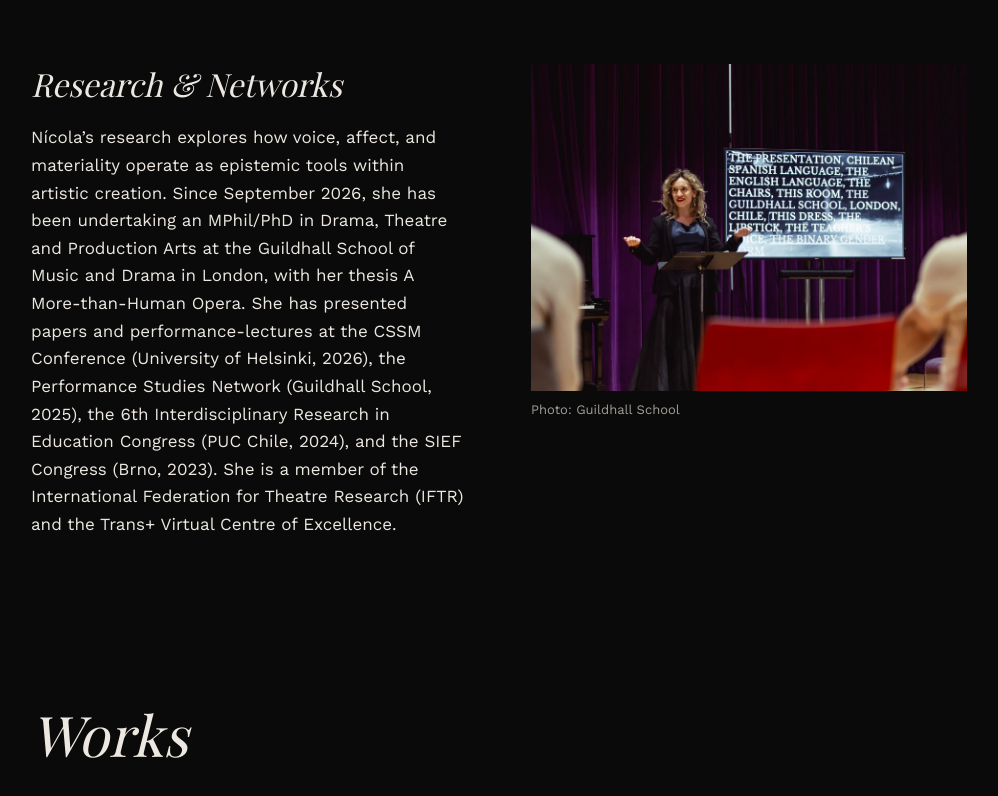
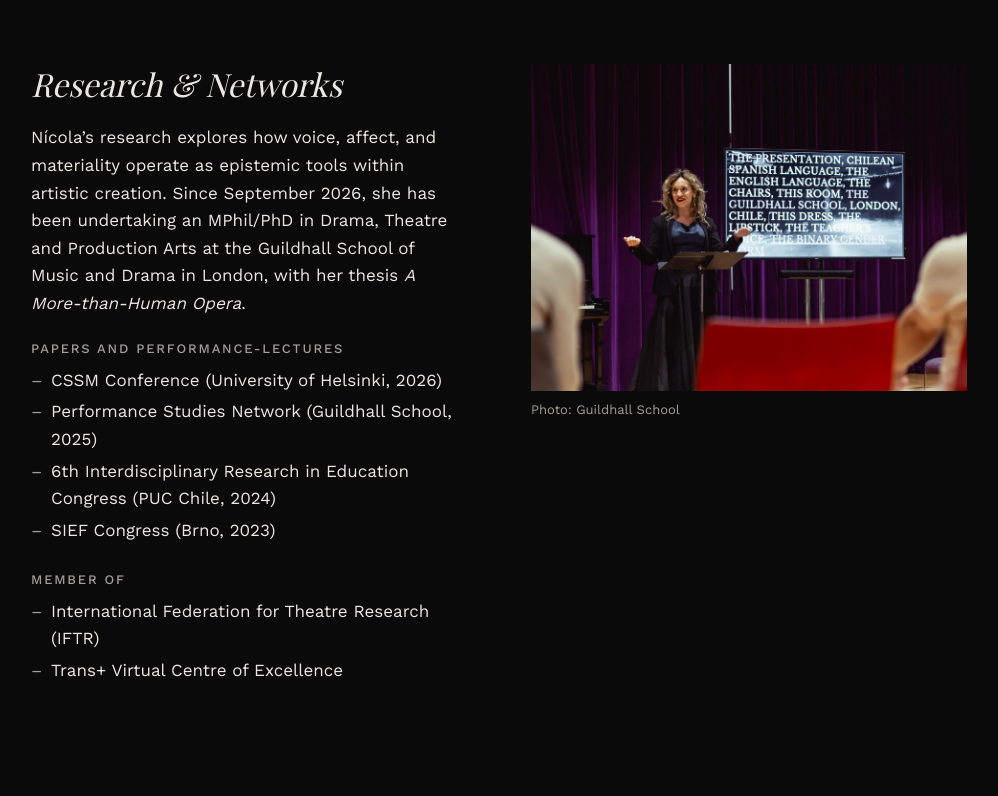
Before and after one commit to gab-hono/nicola-vilander-portfolio, a Next.js app: page / in a window 1280 px wide. Shown: the part 2504-3300 px from the top of the page, without its empty margins (249-1247 px from the left). Built offline with nearby package versions, Linux system fonts and the light colour scheme; a web font is replaced by a local one.

Commit message:
style: italicise work titles and turn enumerations into labelled lists

```diff
--- a/components/AboutSection.tsx
+++ b/components/AboutSection.tsx
@@ -1,6 +1,8 @@
 import { about } from "@/content/about";
 import type { AboutBlock } from "@/content/types";
 import { MediaImage } from "./MediaImage";
+import { RichText } from "./RichText";
+import { TextLists } from "./TextLists";
 
 /** Half of the desktop content column (content width minus the 64px grid gap). */
 const HALF_COLUMN_SIZES =
@@ -12,7 +14,10 @@ function TextBlock({ block }: { block: AboutBlock }) {
   return (
     <div className="flex flex-col gap-5">
       <h3 className={blockTitle}>{block.title}</h3>
-      <p>{block.body}</p>
+      <p>
+        <RichText text={block.body} />
+      </p>
+      <TextLists lists={block.lists} />
       {block.credits && <p className="text-[13px] text-muted">{block.credits}</p>}
     </div>
   );
--- a/components/ProjectArticle.tsx
+++ b/components/ProjectArticle.tsx
@@ -1,5 +1,7 @@
 import type { Project } from "@/content/types";
 import { MediaImage } from "./MediaImage";
+import { RichText } from "./RichText";
+import { TextLists } from "./TextLists";
 import { VideoEmbed } from "./VideoEmbed";
 
 const FULL_COLUMN_SIZES =
@@ -10,11 +12,20 @@ const GALLERY_SIZES =
   "(min-width: 1024px) calc((100vw - 344px - 64px - 16px) / 4), calc((100vw - 40px - 12px) / 2)";
 
 export function ProjectArticle({ project }: { project: Project }) {
-  const { slug, title, years, role, description, leadImage, gallery, videos, credits } =
+  const { slug, title, years, role, description, lists, leadImage, gallery, videos, credits } =
     project;
 
   const hasMedia = gallery.length > 0 || videos.length > 0;
   const titleId = `${slug}-title`;
+
+  const text = (
+    <div className="flex flex-col gap-6">
+      <p>
+        <RichText text={description} />
+      </p>
+      <TextLists lists={lists} />
+    </div>
+  );
 
   const creditsLine = credits && (
     <p className="text-[13px] text-muted">{credits}</p>
@@ -48,7 +59,7 @@ export function ProjectArticle({ project }: { project: Project }) {
 
       {hasMedia ? (
         <div className="grid grid-cols-1 gap-8 lg:grid-cols-2 lg:items-start lg:gap-16">
-          <p>{description}</p>
+          {text}
           <div className="flex flex-col gap-4">
             {gallery.length > 0 && (
               <div className="grid grid-cols-2 gap-3 lg:gap-4">
@@ -71,7 +82,7 @@ export function ProjectArticle({ project }: { project: Project }) {
         </div>
       ) : (
         <div className="flex max-w-prose flex-col gap-4">
-          <p>{description}</p>
+          {text}
           {creditsLine}
         </div>
       )}
--- /dev/null
+++ b/components/RichText.tsx
@@ -0,0 +1,12 @@
+/**
+ * Renders a content string, setting the parts wrapped in _underscores_ in italics
+ * (work titles). Kept deliberately tiny: no other markup is supported.
+ */
+export function RichText({ text }: { text: string }) {
+  // split with a capture group alternates plain and italic parts: [plain, italic, plain, …]
+  const parts = text.split(/_([^_]+)_/);
+
+  return parts.map((part, index) =>
+    index % 2 === 1 ? <em key={index}>{part}</em> : part,
+  );
+}
--- /dev/null
+++ b/components/TextLists.tsx
@@ -0,0 +1,29 @@
+import type { TextList } from "@/content/types";
+import { RichText } from "./RichText";
+
+/** Labelled lists under a text block (conferences, productions, memberships). */
+export function TextLists({ lists }: { lists?: TextList[] }) {
+  if (!lists || lists.length === 0) return null;
+
+  return (
+    <div className="flex flex-col gap-6">
+      {lists.map((list) => (
+        <div key={list.label} className="flex flex-col gap-2">
+          <h4 className="text-[13px] font-medium tracking-[0.14em] text-muted uppercase">
+            {list.label}
+          </h4>
+          <ul className="flex flex-col gap-1">
+            {list.items.map((item) => (
+              <li
+                key={item}
+                className="relative pl-5 before:absolute before:left-0 before:text-muted before:content-['–']"
+              >
+                <RichText text={item} />
+              </li>
+            ))}
+          </ul>
+        </div>
+      ))}
+    </div>
+  );
+}
--- a/content/about.ts
+++ b/content/about.ts
@@ -5,6 +5,7 @@ import researchImage from "./images/mister-the-earrings/1g4a7175.jpg";
 
 // Texts validated by Nícola (7 Nov); name updated to "Vilander-Gajardo" (11 Nov).
 // Images added on 13 Nov. Press moved to press.ts (17 Nov).
+// 18 Nov: work titles in _italics_; Research enumerations moved to lists (same wording, newest first).
 // Pending: practice photo credit.
 export const about: About = {
   bio: "Nícola Vilander-Gajardo is a Chilean transdisciplinary artist, performer, and educator working across opera, theatre, and artistic research. Her practice approaches opera and performance as entangled bio-socio-cultural phenomena. Grounded in trans experience, social justice frameworks, and inclusive pedagogies, her work engages human and more-than-human bodies as collaborators. By deliberately blurring the boundaries between artist, performer, and audience, her practice foregrounds collective authorship, affective circulation, and embodied modes of knowing that challenge canonical, colonial, and binary structures within opera and performance.",
@@ -33,7 +34,7 @@ export const about: About = {
 
   practice: {
     title: "Operatic & Vocal Practice",
-    body: "From witnessing La Traviata at the age of eight in southern Chile, through works such as Elektra and Divas, to the ongoing imagination of a transcultural, transdisciplinary, and more-than-human opera, opera has remained Nícola’s primary ground of transformation. Her practice approaches the operatic bodies as resonant matter, explored through distortion, looping, improvisation, and field recording. Current experiments engage voice as both human and nonhuman vibration.",
+    body: "From witnessing _La Traviata_ at the age of eight in southern Chile, through works such as _Elektra_ and _Divas_, to the ongoing imagination of a transcultural, transdisciplinary, and more-than-human opera, opera has remained Nícola’s primary ground of transformation. Her practice approaches the operatic bodies as resonant matter, explored through distortion, looping, improvisation, and field recording. Current experiments engage voice as both human and nonhuman vibration.",
     image: {
       src: practiceImage,
       alt: "A performer in a dark coat sits on a red ball, one hand raised, in front of a giant red circle on stage",
@@ -44,7 +45,25 @@ export const about: About = {
 
   research: {
     title: "Research & Networks",
-    body: "Nícola’s research explores how voice, affect, and materiality operate as epistemic tools within artistic creation. Since September 2026, she has been undertaking an MPhil/PhD in Drama, Theatre and Production Arts at the Guildhall School of Music and Drama in London, with her thesis A More-than-Human Opera. She has presented papers and performance-lectures at the CSSM Conference (University of Helsinki, 2026), the Performance Studies Network (Guildhall School, 2025), the 6th Interdisciplinary Research in Education Congress (PUC Chile, 2024), and the SIEF Congress (Brno, 2023). She is a member of the International Federation for Theatre Research (IFTR) and the Trans+ Virtual Centre of Excellence.",
+    body: "Nícola’s research explores how voice, affect, and materiality operate as epistemic tools within artistic creation. Since September 2026, she has been undertaking an MPhil/PhD in Drama, Theatre and Production Arts at the Guildhall School of Music and Drama in London, with her thesis _A More-than-Human Opera_.",
+    lists: [
+      {
+        label: "Papers and performance-lectures",
+        items: [
+          "CSSM Conference (University of Helsinki, 2026)",
+          "Performance Studies Network (Guildhall School, 2025)",
+          "6th Interdisciplinary Research in Education Congress (PUC Chile, 2024)",
+          "SIEF Congress (Brno, 2023)",
+        ],
+      },
+      {
+        label: "Member of",
+        items: [
+          "International Federation for Theatre Research (IFTR)",
+          "Trans+ Virtual Centre of Excellence",
+        ],
+      },
+    ],
     image: {
       src: researchImage,
       alt: "A performer in a long black dress addresses a seated audience in front of a projected text and purple curtains",
--- a/content/projects.ts
+++ b/content/projects.ts
@@ -15,6 +15,7 @@ import pamBerryBall from "./images/pam-berry/cv-pbe-107.jpg";
 // Texts validated by Nícola (7 Nov); roles and credits updated with her answers (11 Nov).
 // Images added on 13 Nov (Action is Overtaken, Pam Berry, Mister, Divas).
 // Mister description by Nícola (17 Nov).
+// 18 Nov: work titles in _italics_; enumerations moved to lists (same wording, newest first).
 // Pending from Nícola: Pam Berry photo credits, remaining images and video IDs.
 export const projects: Project[] = [
   {
@@ -23,7 +24,7 @@ export const projects: Project[] = [
     years: "2025",
     role: "Director, Performer, Playwright",
     description:
-      "A More-than-Human Opera is an immersive, practice-as-research project that reconceives opera as a more-than-human assemblage in which voice, audience, technology, and environment are co-constitutive agents. Through AI-mediated vocal processing, immersive staging, and participatory dramaturgies, the work interrogates how binary operatic norms are materially produced and how they might be destabilised through trans* vocal embodiment and technological non-recognition.",
+      "_A More-than-Human Opera_ is an immersive, practice-as-research project that reconceives opera as a more-than-human assemblage in which voice, audience, technology, and environment are co-constitutive agents. Through AI-mediated vocal processing, immersive staging, and participatory dramaturgies, the work interrogates how binary operatic norms are materially produced and how they might be destabilised through trans* vocal embodiment and technological non-recognition.",
     leadImage: null,
     gallery: [],
     videos: [],
@@ -35,7 +36,7 @@ export const projects: Project[] = [
     years: "2026 – ongoing",
     role: "Performer, Creative Director, Author",
     description:
-      "Listening Southward / Kaksi etelää opens a line of enquiry grounded in more-than-human thinking and biosociocultural justice: opera as a sensory method for listening to human–microbial relations between Patagonia and Finland. Its first paper, co-authored with Claudia Matus, was presented at the CSSM 2026 Conference (University of Helsinki).",
+      "_Listening Southward / Kaksi etelää_ opens a line of enquiry grounded in more-than-human thinking and biosociocultural justice: opera as a sensory method for listening to human–microbial relations between Patagonia and Finland. Its first paper, co-authored with Claudia Matus, was presented at the CSSM 2026 Conference (University of Helsinki).",
     leadImage: null,
     gallery: [],
     videos: [],
@@ -47,7 +48,17 @@ export const projects: Project[] = [
     years: "2023 – ongoing",
     role: "Performer, Creative Director, Author",
     description:
-      "A hybrid lecture-performance on the social gender transition of a Drama teacher in an elite Chilean-British school – the first publicly transgender teacher to undergo a transition within Chile’s school system – as a site to examine how the Binary Gender Norm materialises and circulates in educational spaces. Through scenic realisation, spatial reconfigurations and audience participation that evoke the dynamics of the classroom, it stages a collective inquiry into transition as a shared, affective process of becoming. Presented at the SIEF Congress (Brno, 2023), the 6th Interdisciplinary Research in Education Congress (PUC Chile, Santiago, 2024) and the Performance Studies Network Conference (Guildhall School, London, 2025).",
+      "A hybrid lecture-performance on the social gender transition of a Drama teacher in an elite Chilean-British school – the first publicly transgender teacher to undergo a transition within Chile’s school system – as a site to examine how the Binary Gender Norm materialises and circulates in educational spaces. Through scenic realisation, spatial reconfigurations and audience participation that evoke the dynamics of the classroom, it stages a collective inquiry into transition as a shared, affective process of becoming.",
+    lists: [
+      {
+        label: "Presented at",
+        items: [
+          "Performance Studies Network Conference (Guildhall School, London, 2025)",
+          "6th Interdisciplinary Research in Education Congress (PUC Chile, Santiago, 2024)",
+          "SIEF Congress (Brno, 2023)",
+        ],
+      },
+    ],
     leadImage: {
       src: misterLead,
       alt: "Black-and-white photo of a performer raising both hands above the head beside a grand piano",
@@ -121,7 +132,20 @@ export const projects: Project[] = [
     years: "2021 – 2025",
     role: "Theatre Education & Creativity",
     description:
-      "As Senior School Drama Teacher at The Grange School Chile (Cambridge IGCSE & A-Level Drama), Nícola led bilingual performance education grounded in embodiment and affect theory. Her Pedagogy of the Affect reconsiders more-than-human encounters within the classroom: how atmosphere, emotion, and voice co-shape collective learning. She has directed and mentored numerous student productions: Tragic (2023), Angels in America, The Just Assassins, The Bald Soprano (2024), and A Midsummer Night’s Dream (2025).",
+      "As Senior School Drama Teacher at The Grange School Chile (Cambridge IGCSE & A-Level Drama), Nícola led bilingual performance education grounded in embodiment and affect theory. Her _Pedagogy of the Affect_ reconsiders more-than-human encounters within the classroom: how atmosphere, emotion, and voice co-shape collective learning.",
+    lists: [
+      {
+        label: "Student productions directed and mentored",
+        // TODO: years for Angels in America and The Just Assassins (the source text only dates the group as 2024).
+        items: [
+          "_A Midsummer Night’s Dream_ (2025)",
+          "_The Bald Soprano_ (2024)",
+          "_The Just Assassins_",
+          "_Angels in America_",
+          "_Tragic_ (2023)",
+        ],
+      },
+    ],
     leadImage: null,
     gallery: [],
     videos: [],
@@ -133,7 +157,7 @@ export const projects: Project[] = [
     years: "2018 – 2019",
     role: "Director, Performer, Playwright",
     description:
-      "Divas was a 50-minute, 360° immersive, experimental theatre work critically examining representations of women and gender within the operatic canon. Structured as a fictional television interview with three retired opera divas from the 1980s, the piece generated Dead Divas, a speculative “new opera” that dismantled and recomposed La Traviata, Carmen, and Madama Butterfly. Vocal excess, instability, repetition, and breakdown were treated as material forces rather than expressive effects.",
+      "_Divas_ was a 50-minute, 360° immersive, experimental theatre work critically examining representations of women and gender within the operatic canon. Structured as a fictional television interview with three retired opera divas from the 1980s, the piece generated _Dead Divas_, a speculative “new opera” that dismantled and recomposed _La Traviata_, _Carmen_, and _Madama Butterfly_. Vocal excess, instability, repetition, and breakdown were treated as material forces rather than expressive effects.",
     leadImage: {
       src: divasLead,
       alt: "Black-and-white close-up of a hand and a body against creased fabric",
@@ -157,7 +181,7 @@ export const projects: Project[] = [
     years: "2017",
     role: "Director & Playwright",
     description:
-      "Elektra was a bilingual (German–Spanish), immersive reworking of Hugo von Hofmannsthal’s text created with an all-women cast in resonance with the Chilean feminist uprising. All performers were trained to embody the same roles—often simultaneously—merging contemporary dance practices with the foundations of lyric voice. The work incorporated live sound mixing and video projection as active dramaturgical agents.",
+      "_Elektra_ was a bilingual (German–Spanish), immersive reworking of Hugo von Hofmannsthal’s text created with an all-women cast in resonance with the Chilean feminist uprising. All performers were trained to embody the same roles—often simultaneously—merging contemporary dance practices with the foundations of lyric voice. The work incorporated live sound mixing and video projection as active dramaturgical agents.",
     leadImage: null,
     gallery: [],
     videos: [],
```
Also changed, not shown: content/types.ts (+13 -0 lines).
